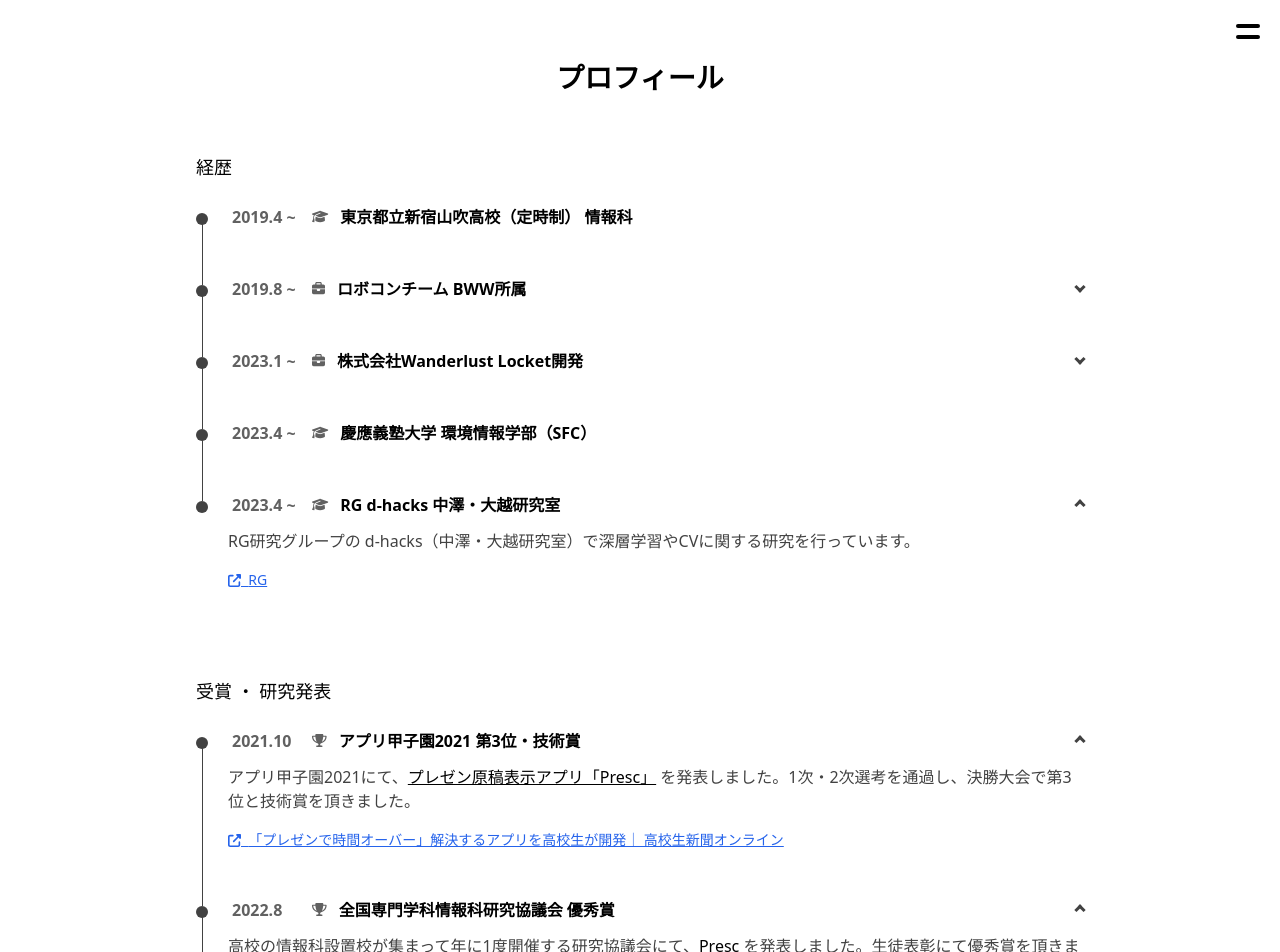
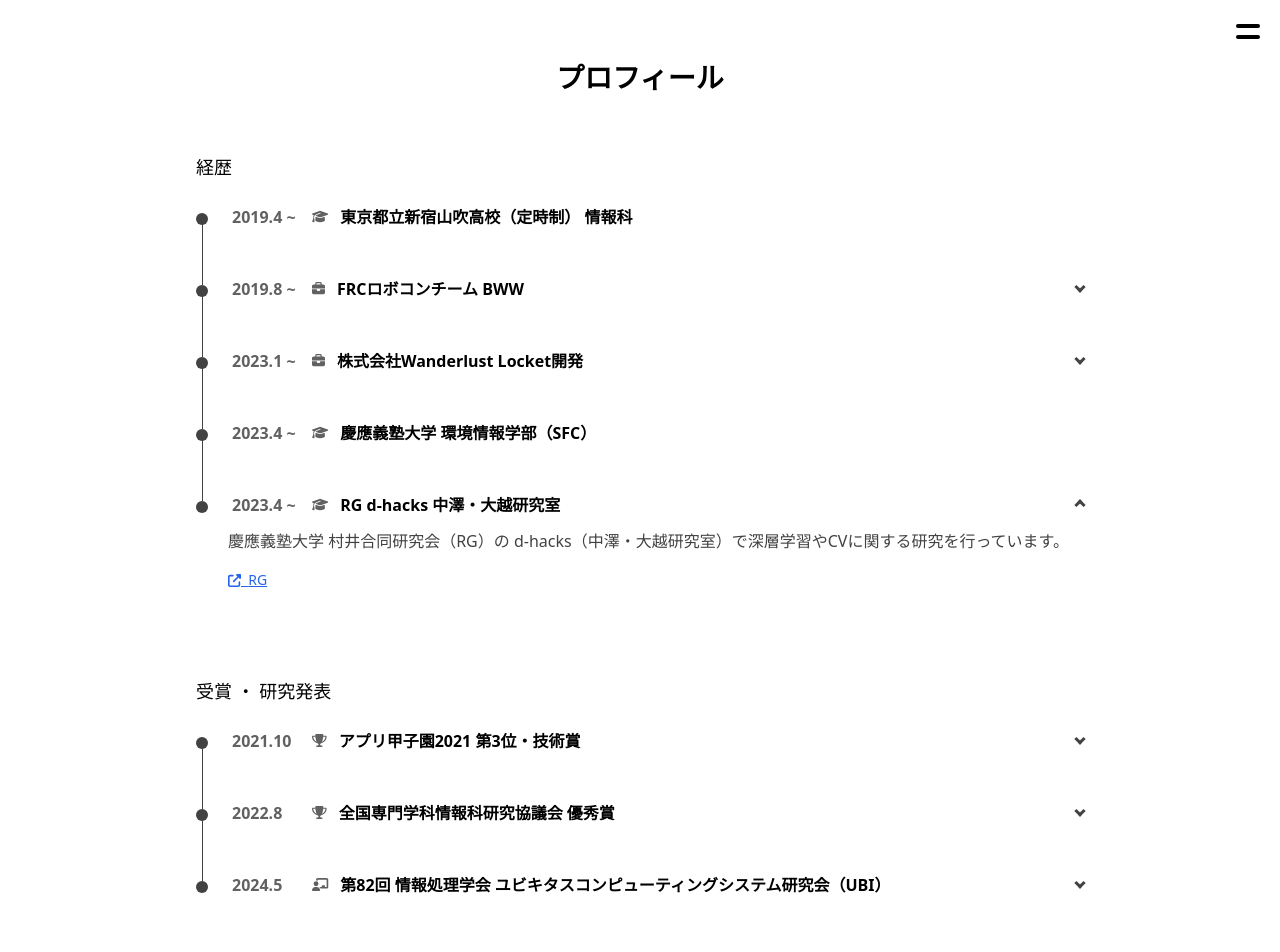
Before and after one commit to sakusaku3939/my-page, a Next.js app: page /profile in a window 1280 px wide. Shown: the top 952 px of the page. Built offline with nearby package versions, Linux system fonts and the light colour scheme.

Commit message:
Update profile text

```diff
--- a/src/pages/profile/index.tsx
+++ b/src/pages/profile/index.tsx
@@ -21,9 +21,9 @@ const Index = () => {
         <h1 className={index.h1}>経歴</h1>
         <Timeline>
           <TimeLineItem date="2019.4 ~" icon={faGraduationCap} title="東京都立新宿山吹高校（定時制） 情報科" />
-          <TimeLineItem date="2019.8 ~" icon={faBriefcase} title="ロボコンチーム BWW所属">
+          <TimeLineItem date="2019.8 ~" icon={faBriefcase} title="FRCロボコンチーム BWW">
             高1〜高3に世界最大級のロボコン FRC（FIRST Robotics
-            Competition）のチーム「BWW」で活動しました。ロボットのプログラミングや公式Webサイト作成、YouTube動画編集、Twitter、ブログなどでの広報活動を行いました。
+            Competition）のチーム「BWW」に初期メンバーとして活動しました。ロボットのプログラミングや公式Webサイト作成、YouTube動画編集、Twitter、ブログなどでの広報活動を行いました。
             <TimeLineLink
               description="公式Webサイト"
               href="https://bww8231.fuji3.info/"
@@ -34,11 +34,11 @@ const Index = () => {
             />
           </TimeLineItem>
           <TimeLineItem date="2023.1 ~" icon={faBriefcase} title="株式会社Wanderlust Locket開発">
-            位置情報共有アプリ「Locket」のフロントエンド（Flutter）チームに約2ヶ月間所属しました。主にチャット機能、プロフィール画面等の開発に携わりました。
+            位置情報共有アプリ「Locket」のフロントエンド（Flutter）チームに約2ヶ月間所属しました。主にチャット機能、プロフィール画面等の開発にフルタイムで携わりました。
           </TimeLineItem>
           <TimeLineItem date="2023.4 ~" icon={faGraduationCap} title="慶應義塾大学 環境情報学部（SFC）" />
           <TimeLineItem date="2023.4 ~" icon={faGraduationCap} title="RG d-hacks 中澤・大越研究室" open={true}>
-            RG研究グループの d-hacks（中澤・大越研究室）で深層学習やCVに関する研究を行っています。
+            慶應義塾大学 村井合同研究会（RG）の d-hacks（中澤・大越研究室）で深層学習やCVに関する研究を行っています。
             <TimeLineLink
               description="RG"
               href="https://rg.sfc.keio.ac.jp/ja"
@@ -48,7 +48,7 @@ const Index = () => {
 
         <h1 className={index.h1}>受賞 ・ 研究発表</h1>
         <Timeline>
-          <TimeLineItem date="2021.10" icon={faTrophy} title="アプリ甲子園2021 第3位・技術賞" open={true}>
+          <TimeLineItem date="2021.10" icon={faTrophy} title="アプリ甲子園2021 第3位・技術賞">
             アプリ甲子園2021にて、<NoColorLink href="/posts/presc"
                                          title="プレゼン原稿表示アプリ「Presc」" /> を発表しました。1次・2次選考を通過し、決勝大会で第3位と技術賞を頂きました。
             <TimeLineLink
@@ -56,13 +56,13 @@ const Index = () => {
               href="https://www.koukouseishinbun.jp/articles/-/8347"
             />
           </TimeLineItem>
-          <TimeLineItem date="2022.8" icon={faTrophy} title="全国専門学科情報科研究協議会 優秀賞" open={true}>
+          <TimeLineItem date="2022.8" icon={faTrophy} title="全国専門学科情報科研究協議会 優秀賞">
             高校の情報科設置校が集まって年に1度開催する研究協議会にて、<NoColorLink href="/posts/presc"
                                                                          title="Presc" /> を発表しました。生徒表彰にて優秀賞を頂きました。
             <br />
           </TimeLineItem>
           <TimeLineItem date="2024.5" icon={faChalkboardTeacher}
-                        title="第82回 情報処理学会 ユビキタスコンピューティングシステム研究会（UBI）" open={true}>
+                        title="第82回 情報処理学会 ユビキタスコンピューティングシステム研究会（UBI）">
             学部2年時に、研究テーマ「一般物体検出とLSTMを用いた画像に基づく屋内位置推定」について、UBI研究会にて発表しました。（Full-paper, 国内,
             査読無し）
             <TimeLineLink
```
